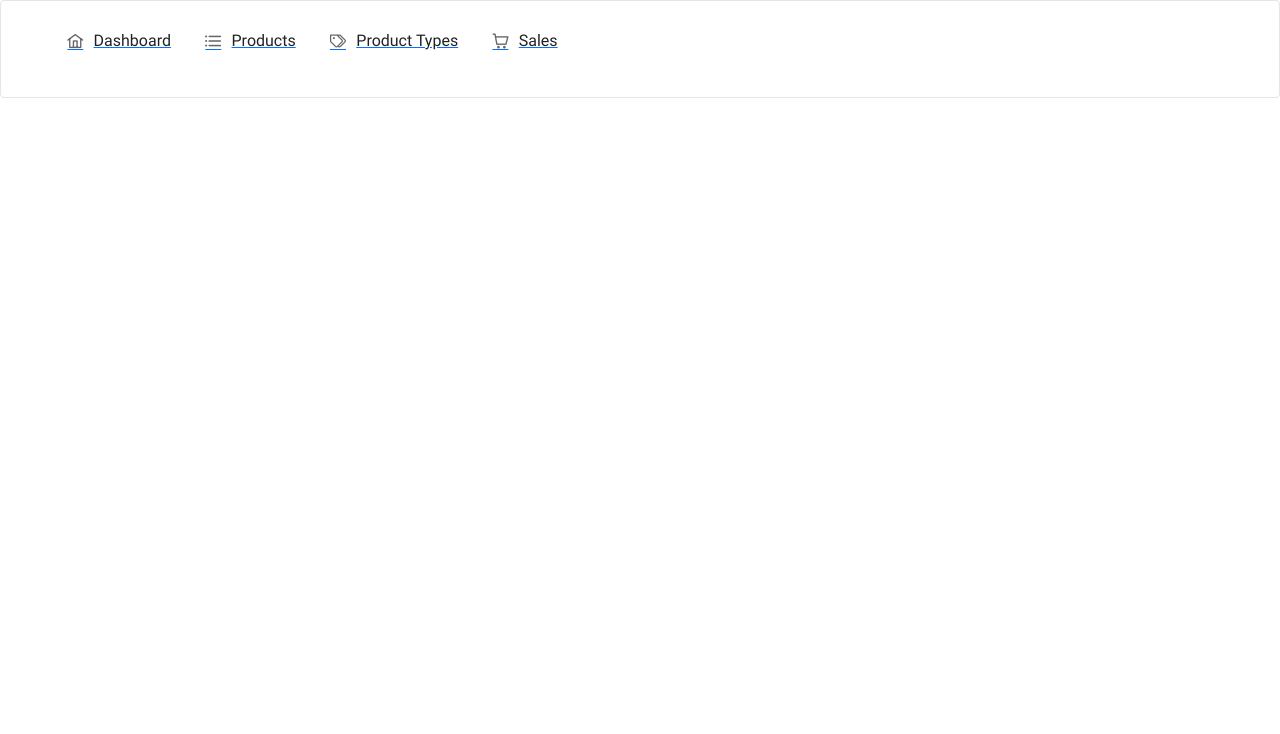
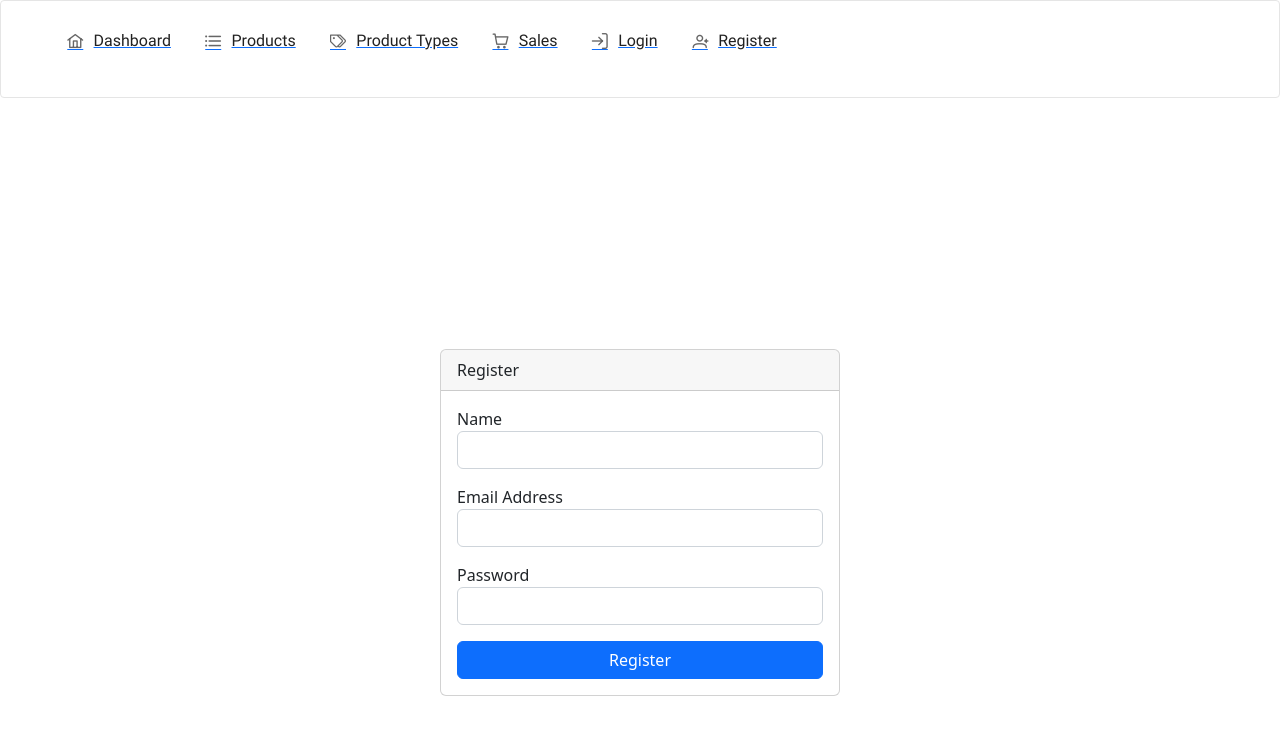
Before and after one commit to matheus-rodrigues00/marketplace_vue, a Vue app: page /register in a window 1280 px wide. Shown: the top 734 px of the page. Built offline with nearby package versions, Linux system fonts and the light colour scheme.

Commit message:
feat: user login and register

```diff
--- a/package.json
+++ b/package.json
@@ -11,8 +11,11 @@
     "axios": "^1.3.4",
     "bootstrap": "^5.2.3",
     "primevue": "^3.26.1",
+    "sass": "^1.60.0",
+    "sweetalert2": "^11.7.3",
     "vue": "^3.2.47",
-    "vue-router": "^4.1.6"
+    "vue-router": "^4.1.6",
+    "vue-sweetalert2": "^5.0.5"
   },
   "devDependencies": {
     "@vitejs/plugin-vue": "^4.1.0",
--- a/src/App.vue
+++ b/src/App.vue
@@ -15,8 +15,10 @@ export default {
     RouterLink,
     RouterView,
   },
+  mounted() {},
   data() {
     return {
+      user: {},
       menuItems: [
         {
           label: "Dashboard",
@@ -38,6 +40,16 @@ export default {
           icon: "pi pi-fw pi-shopping-cart",
           to: "/sales",
         },
+        {
+          label: "Login",
+          icon: "pi pi-fw pi-sign-in",
+          to: "/login",
+        },
+        {
+          label: "Register",
+          icon: "pi pi-fw pi-user-plus",
+          to: "/register",
+        },
       ],
     };
   },
--- a/src/main.js
+++ b/src/main.js
@@ -9,6 +9,19 @@ import "primeicons/primeicons.css";
 import "bootstrap/dist/css/bootstrap.min.css";
 
 axios.defaults.baseURL = "http://localhost:8080/";
+// token
+axios.interceptors.request.use(
+  (config) => {
+    const token = localStorage.getItem("token");
+    if (token) {
+      config.headers.Authorization = `Bearer ${token}`;
+    }
+    return config;
+  },
+  (error) => {
+    return Promise.reject(error);
+  }
+);
 
 const app = createApp(App);
 app.use(PrimeVue);
--- a/src/pages/Dashboard.vue
+++ b/src/pages/Dashboard.vue
@@ -48,6 +48,7 @@ export default {
   },
   data() {
     return {
+      user: {},
       products: [],
       product_types: [],
       newProduct: {
@@ -61,6 +62,10 @@ export default {
   },
   mounted() {
     const init = async () => {
+      this.$http.get("/users/me").then((response) => {
+        this.user = response.data;
+        console.log(this.user);
+      });
       await this.$http.get("/product-types").then((response) => {
         this.product_types = response.data;
       });
--- /dev/null
+++ b/src/pages/Login.vue
@@ -0,0 +1,89 @@
+<template>
+  <div class="container mt-4">
+    <div class="row justify-content-center">
+      <div class="col-md-6 w-100">
+        <div class="card" style="width: 400px">
+          <div class="card-header">{{ title }}</div>
+          <div class="card-body">
+            <form @submit.prevent="handleSubmit">
+              <div class="form-group">
+                <label for="email">{{ emailLabel }}</label>
+                <input
+                  type="email"
+                  id="email"
+                  v-model="email"
+                  class="form-control"
+                  required
+                />
+              </div>
+              <div class="form-group mt-3">
+                <label for="password">{{ passwordLabel }}</label>
+                <input
+                  type="password"
+                  id="password"
+                  v-model="password"
+                  class="form-control"
+                  required
+                />
+              </div>
+              <div class="form-group">
+                <button type="submit" class="btn btn-primary w-100 mt-3">
+                  {{ submitLabel }}
+                </button>
+              </div>
+            </form>
+          </div>
+        </div>
+      </div>
+    </div>
+  </div>
+</template>
+
+<script>
+import Swal from "sweetalert2";
+export default {
+  data() {
+    return {
+      email: "",
+      password: "",
+      title: "Login",
+      emailLabel: "Email Address",
+      passwordLabel: "Password",
+      submitLabel: "Login",
+    };
+  },
+  methods: {
+    handleSubmit() {
+      this.$http
+        .post("/users/login", {
+          email: this.email,
+          password: this.password,
+        })
+        .then((response) => {
+          localStorage.setItem("token", response.data.token);
+
+          Swal.fire({
+            title: "Success",
+            text: "You have successfully logged in",
+            icon: "success",
+            confirmButtonText: "OK",
+          }).then(() => {
+            this.$router.push("/");
+          });
+        })
+        .catch((error) => {
+          console.log(error);
+        });
+    },
+  },
+};
+</script>
+
+<style lang="scss" scoped>
+.container {
+  display: flex;
+  justify-content: center;
+  align-items: center;
+  height: 100vh;
+}
+</style>
--- /dev/null
+++ b/src/pages/Register.vue
@@ -0,0 +1,99 @@
+<template>
+  <div class="container mt-4">
+    <div class="row justify-content-center">
+      <div class="col-md-6 w-100">
+        <div class="card" style="width: 400px">
+          <div class="card-header">{{ title }}</div>
+          <div class="card-body">
+            <form @submit.prevent="handleSubmit">
+              <div class="form-group">
+                <label for="email">{{ nameLabel }}</label>
+                <input
+                  type="name"
+                  id="name"
+                  v-model="name"
+                  class="form-control"
+                  required
+                />
+              </div>
+              <div class="form-group mt-3">
+                <label for="email">{{ emailLabel }}</label>
+                <input
+                  type="email"
+                  id="email"
+                  v-model="email"
+                  class="form-control"
+                  required
+                />
+              </div>
+              <div class="form-group mt-3">
+                <label for="password">{{ passwordLabel }}</label>
+                <input
+                  type="password"
+                  id="password"
+                  v-model="password"
+                  class="form-control"
+                  required
+                />
+              </div>
+              <div class="form-group">
+                <button type="submit" class="btn btn-primary w-100 mt-3">
+                  {{ submitLabel }}
+                </button>
+              </div>
+            </form>
+          </div>
+        </div>
+      </div>
+    </div>
+  </div>
+</template>
+
+<script>
+import Swal from "sweetalert2";
+export default {
+  data() {
+    return {
+      email: "",
+      password: "",
+      name: "",
+      title: "Register",
+      emailLabel: "Email Address",
+      passwordLabel: "Password",
+      nameLabel: "Name",
+      submitLabel: "Register",
+    };
+  },
+  methods: {
+    handleSubmit() {
+      const payload = {
+        name: this.name,
+        email: this.email,
+        password: this.password,
+      };
+      this.$http.post("/users/register", payload).then((response) => {
+        console.log(response);
+        Swal.fire({
+          title: "Success!",
+          text: "You have successfully registered!",
+          icon: "success",
+          confirmButtonText: "OK",
+        }).then((result) => {
+          if (result.isConfirmed) {
+            this.$router.push("/login");
+          }
+        });
+      });
+    },
+  },
+};
+</script>
+
+<style lang="scss" scoped>
+.container {
+  display: flex;
+  justify-content: center;
+  align-items: center;
+  height: 100vh;
+}
+</style>
--- a/src/router/index.js
+++ b/src/router/index.js
@@ -3,6 +3,8 @@ import Dashboard from "../pages/Dashboard.vue";
 import ProductTypes from "../pages/ProductTypes.vue";
 import Products from "../pages/Products.vue";
 import Sales from "../pages/Sales.vue";
+import Login from "../pages/Login.vue";
+import Register from "../pages/Register.vue";
 
 const router = createRouter({
   history: createWebHistory(import.meta.env.BASE_URL),
@@ -27,6 +29,16 @@ const router = createRouter({
       name: "sales",
       component: Sales,
     },
+    {
+      path: "/login",
+      name: "login",
+      component: Login,
+    },
+    {
+      path: "/register",
+      name: "register",
+      component: Register,
+    },
   ],
 });
 
```
Also changed, not shown: 1 other file (tests, documents, lock files or other folders).
